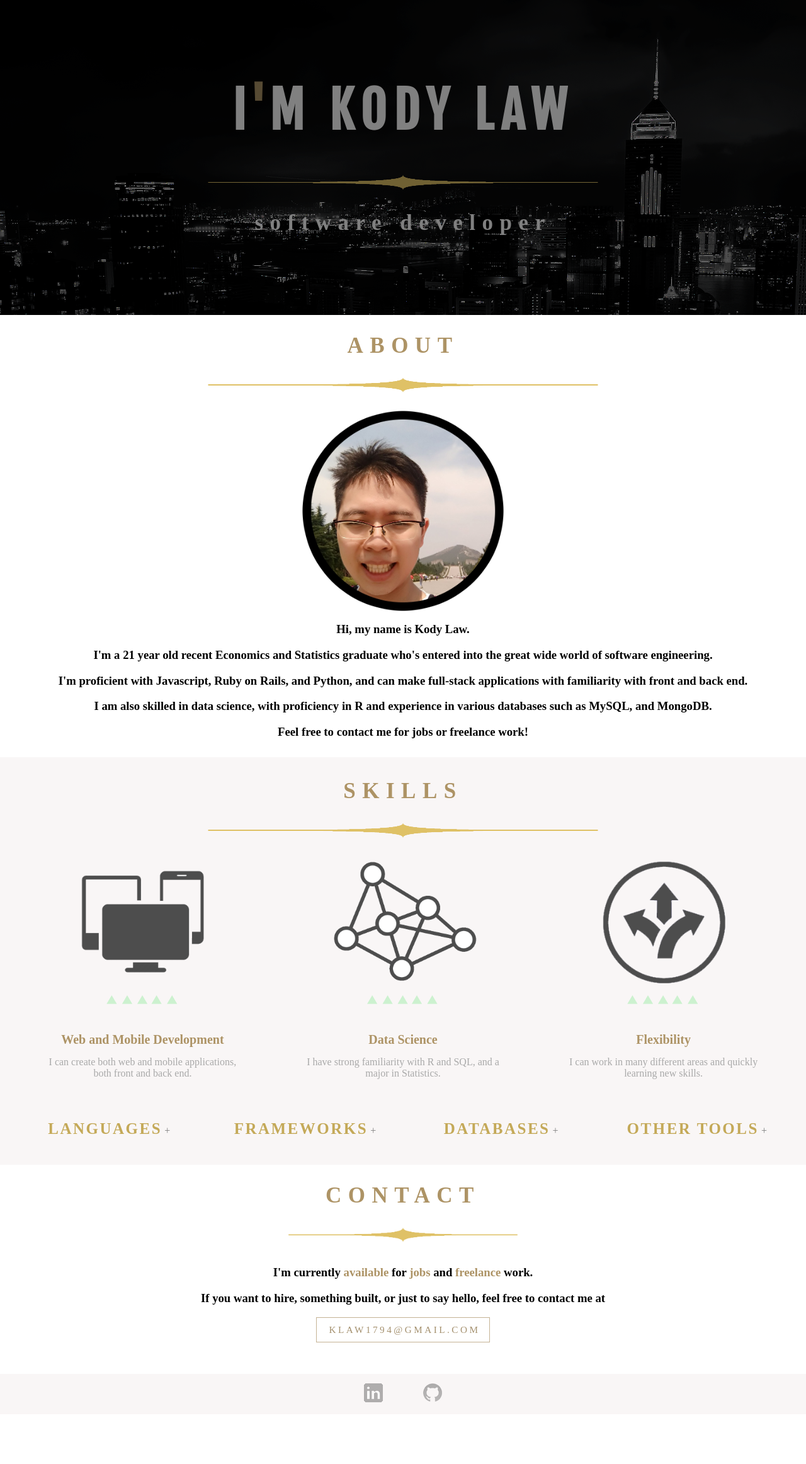
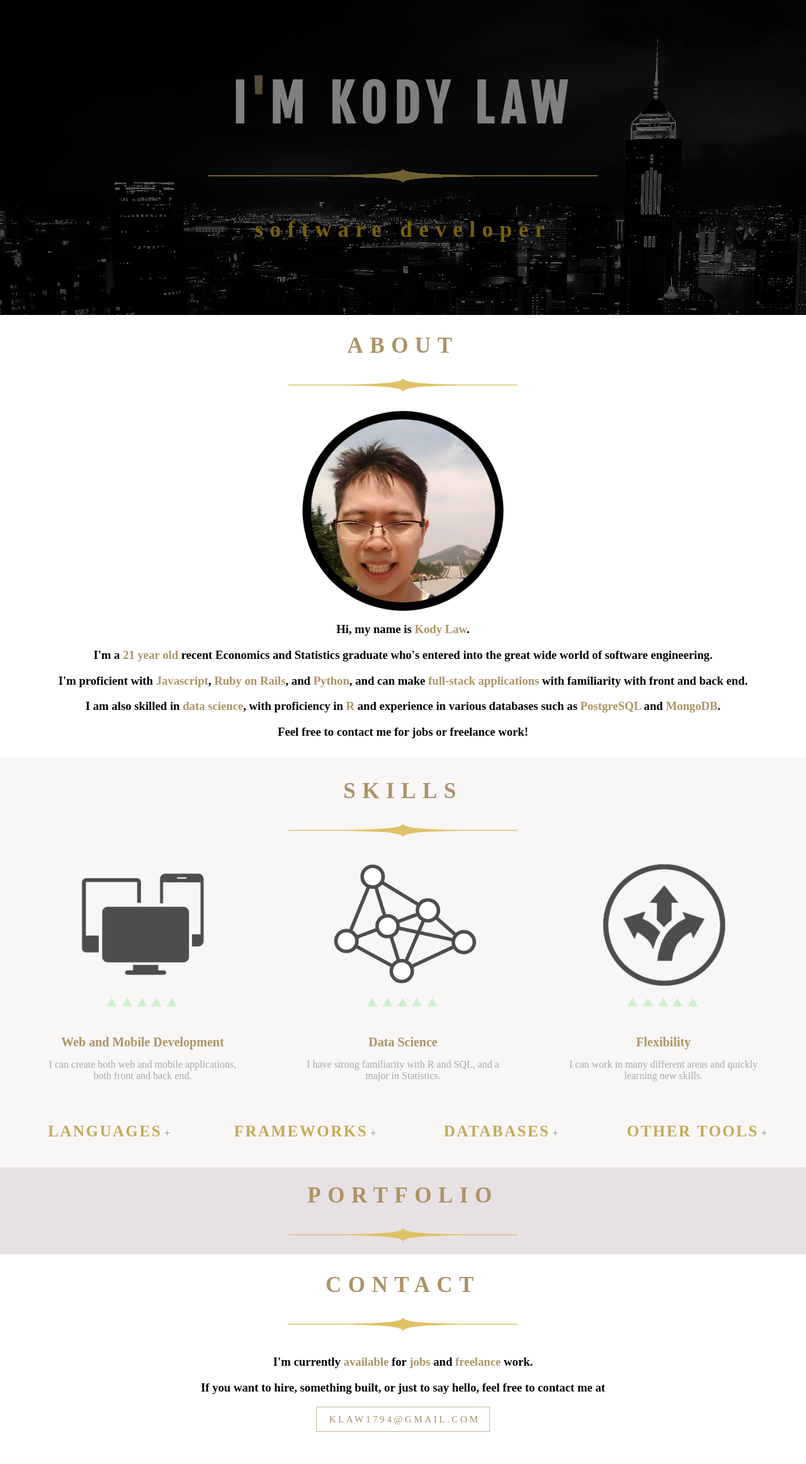
Before and after one commit to raptattention/kodylaw.com, a PHP site: page / in a window 1280 px wide. Shown: the top 2324 px of the page at 63% size. Before the commit the page ends 2226 px from the top, so only its background shows below. Run offline with PHP 8.4, Linux system fonts and the light colour scheme; some libraries are stand-ins or nearby versions; some web fonts are replaced.

Commit message:
Added hover effect on email button, and made divider images even in all sections

```diff
--- a/css/style.css
+++ b/css/style.css
@@ -45,13 +45,13 @@ h2 {
   margin-bottom: 50px;
 }
 
-#websiteDescrption {
+#websiteDescription {
 	margin-top: 50px;
   font-weight: 300;
 }
 
-#websiteDescription h2 {
-	color: white;
+#websiteDescription h2{
+	color: #F2BF16;
 }
 
 .description {
@@ -73,7 +73,7 @@ h2 {
 	margin: 0;
 }
 
-.services img {
+.services section img {
 	display: block;
 	margin: 0 auto;
 	width: 50%;
@@ -161,6 +161,17 @@ span {
   color: #a4906e;
   overflow: hidden;
   text-decoration: none;
+  -webkit-transition: 0.2s ease-in-out;
+  -moz-transition: 0.2s ease-in-out;
+  -o-transition: 0.2s ease-in-out;
+  -ms-transition: 0.2s ease-in-out;
+  transition: 0.2s ease-in-out;
+}
+
+.button:hover{
+	border: 1px solid #a4906e;
+	color: #807056;
+	box-shadow: 0px 0px 5px rgba(183,161,123,0.4);
 }
 
 .links {
@@ -190,7 +201,7 @@ span {
  	height:30px;
  	display:inline-block;
  	opacity: 0.4;
- 	background: transparent url('../img/github.png') center top no-repeat;
+ 	background: url('../img/github.png') center top no-repeat;
 }
 
 .github:hover{
@@ -222,3 +233,12 @@ ul li {
   -ms-transform: rotate(45deg);
   transform: rotate(45deg);
 }
+
+.portfolio {
+	background-color: #E8E1E4;
+}
+
+.portfolio h2 {
+	margin-top: 0;
+	padding-top: 25px;
+}
--- a/index.html
+++ b/index.html
@@ -8,17 +8,11 @@
     <meta name="viewport" content="width=device-width, initial-scale=1">
     <meta name="description" content="Kody Law's Personal Website">
     <meta name="author" content="Kody Law">
-
     <script type="text/javascript" src="./bower_components/jquery/dist/jquery.min.js"></script>
-
     <script type="text/javascript" src="js/application.js"></script>
-
     <link href='https://fonts.googleapis.com/css?family=Fjalla+One' rel='stylesheet' type='text/css'>
-
     <link href='https://fonts.googleapis.com/css?family=Average' rel='stylesheet' type='text/css'>
-
     <link href="css/style.css" rel="stylesheet">
-
   </head>
   <body>
     <div class="city-image">
@@ -30,13 +24,13 @@
     </div>
     <section class="description">
       <h2>ABOUT</h2>
-      <img src="../img/divider.png" style="width:50%; height:25px; z-index:-3; color: #ad9365">
+      <img src="../img/divider.png" style="height:25px; z-index:-3; color: #ad9365">
       <img src="../img/self-portrait.jpg" style="width: 25%; display: block; margin-top: 25px; margin-left: auto; margin-right: auto;  margin-bottom: 15px">
       <div id="descriptionText">
-        <h3>Hi, my name is Kody Law.</h3>
-        <h3>I'm a 21 year old recent Economics and Statistics graduate who's entered into the great wide world of software engineering.</h3>
-        <h3>I'm proficient with Javascript, Ruby on Rails, and Python, and can make full-stack applications with familiarity with front and back end.</h3>
-        <h3>I am also skilled in data science, with proficiency in R and experience in various databases such as MySQL, and MongoDB.</h3>
+        <h3>Hi, my name is <span>Kody Law</span>.</h3>
+        <h3>I'm a <span>21 year old</span> recent Economics and Statistics graduate who's entered into the great wide world of software engineering.</h3>
+        <h3>I'm proficient with <span>Javascript</span>, <span>Ruby on Rails</span>, and <span>Python</span>, and can make <span>full-stack applications</span> with familiarity with front and back end.</h3>
+        <h3>I am also skilled in <span>data science</span>, with proficiency in <span>R</span> and experience in various databases such as <span>PostgreSQL</span> and <span>MongoDB</span>.</h3>
         <h3>Feel free to contact me for jobs or freelance work!</h3>
       </div>
     </section>
@@ -71,25 +65,25 @@
       </div>
       <div class="languages">
         <h3>Languages</h3>
-        <div class="spin" onclick="$(this).toggleClass('rotated'); $('.languages ul').toggle('slow');">
+        <div class="spin" onclick="$(this).toggleClass('rotated'); $('.languages ul').slideToggle('fast');">
           <span>+</span>
         </div>
       </div>
       <div class="frameworks">
         <h3>Frameworks</h3>
-        <div class="spin" onclick="$(this).toggleClass('rotated'); $('.frameworks ul').toggle('slow');">
+        <div class="spin" onclick="$(this).toggleClass('rotated'); $('.frameworks ul').slideToggle('fast');">
           <span>+</span>
         </div>
       </div>
       <div class="databases">
         <h3>Databases</h3>
-        <div class="spin" onclick="$(this).toggleClass('rotated'); $('.databases ul').toggle('slow');">
+        <div class="spin" onclick="$(this).toggleClass('rotated'); $('.databases ul').slideToggle('fast');">
           <span>+</span>
         </div>
       </div>
       <div class="others">
         <h3>Other Tools</h3>
-        <div class="spin" onclick="$(this).toggleClass('rotated'); $('.others ul').toggle('slow');">
+        <div class="spin" onclick="$(this).toggleClass('rotated'); $('.others ul').slideToggle('fast');">
           <span>+</span>
         </div>
       </div>
@@ -113,10 +107,8 @@
       </div>
       <div class="databases">
         <ul style="display: none">
-          <li>&bullet; SQL</li>
           <li>&bullet; SQLite3</li>
           <li>&bullet; PostgreSQL</li>
-          <li>&bullet; NoSQL</li>
           <li>&bullet; MongoDB</li>
         </ul>
       </div>
@@ -130,7 +122,9 @@
         </ul>
       </div>
     </section>
-    <section class="porfolio">
+    <section class="portfolio">
+      <h2>PORTFOLIO</h2>
+      <img src="../img/divider.png" style="height: 25px; margin-bottom: 15px">
     </section>
     <section class="contactInfo">
       <h2>CONTACT</h2>
```
Lines whose indentation alone changed are shown as unchanged.
